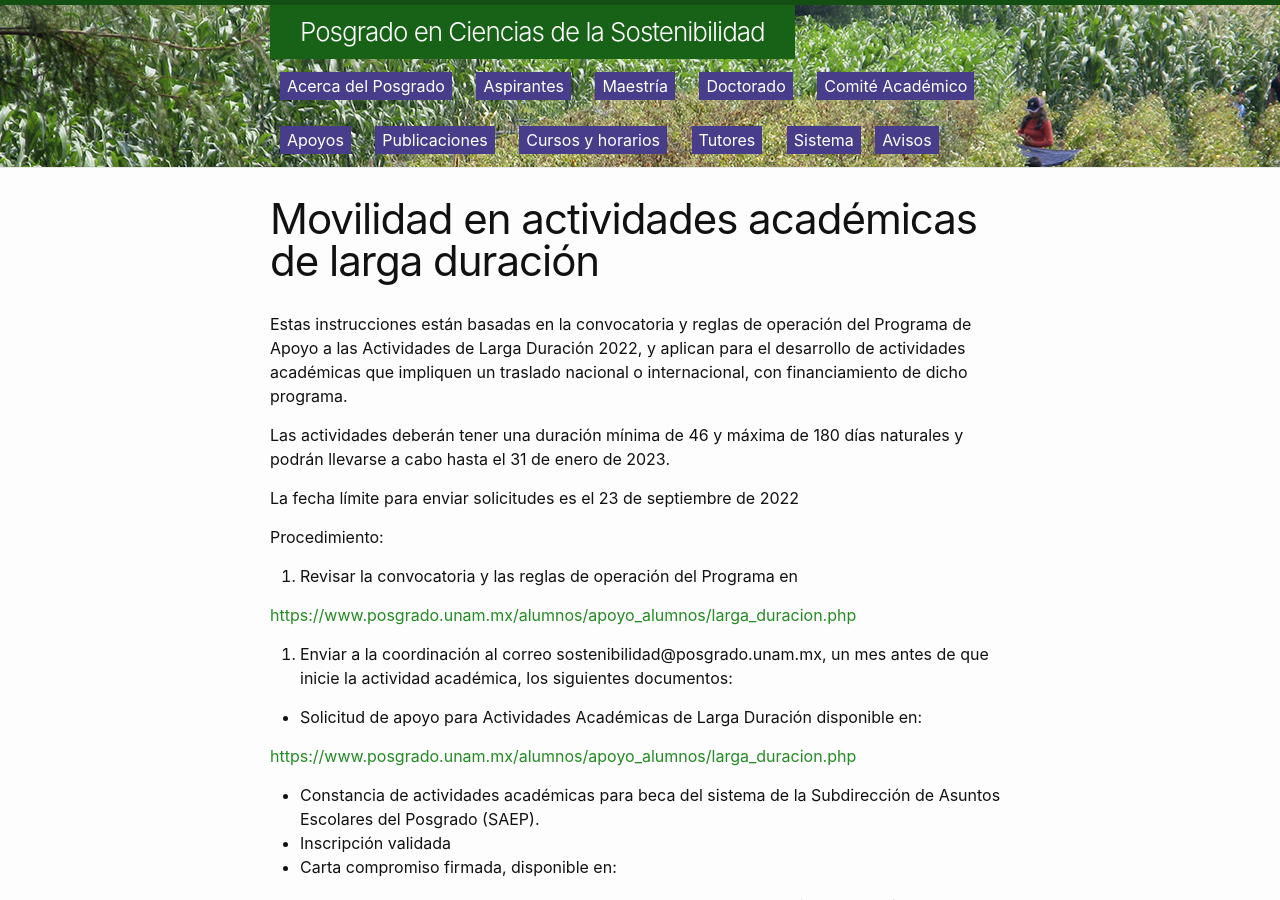
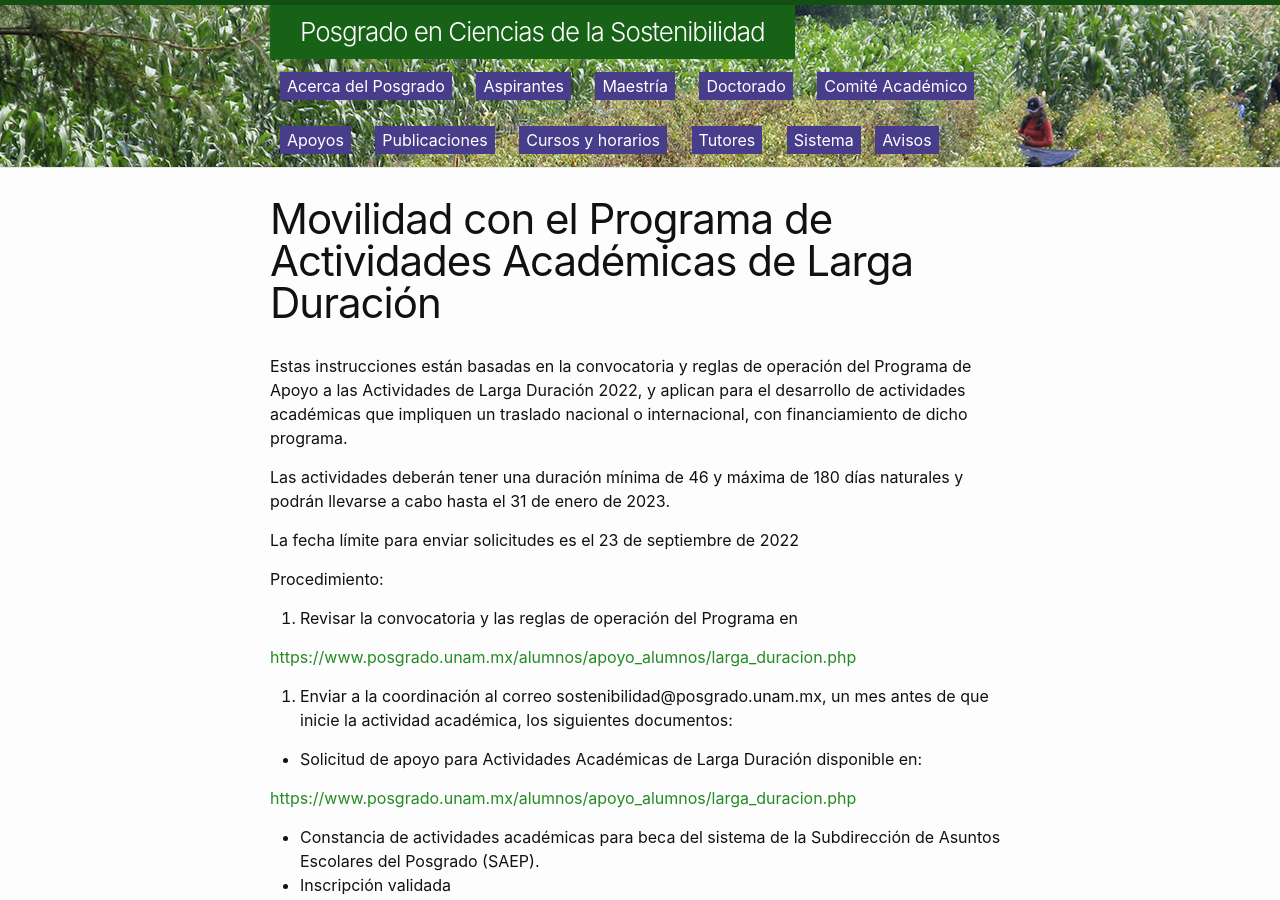
Before and after one commit to pcs-unam/pcs-unam.github.io, a Jekyll site: the page built from movilidad/larga_duracion.md, in a window 1280 px wide and 900 px high. Built offline with Jekyll 4.4.1, drawn with Linux system fonts in a browser that asks for light colours.

Commit message:
Cambió el título

```diff
--- a/movilidad/larga_duracion.md
+++ b/movilidad/larga_duracion.md
@@ -1,6 +1,6 @@
 ---
 layout: page
-title: Movilidad en actividades académicas de larga duración
+title: Movilidad con el Programa de Actividades Académicas de Larga Duración
 permalink: /movilidad/larga-duracion/
 pleca: /assets/plecas/p09.jpg
 ---
```
